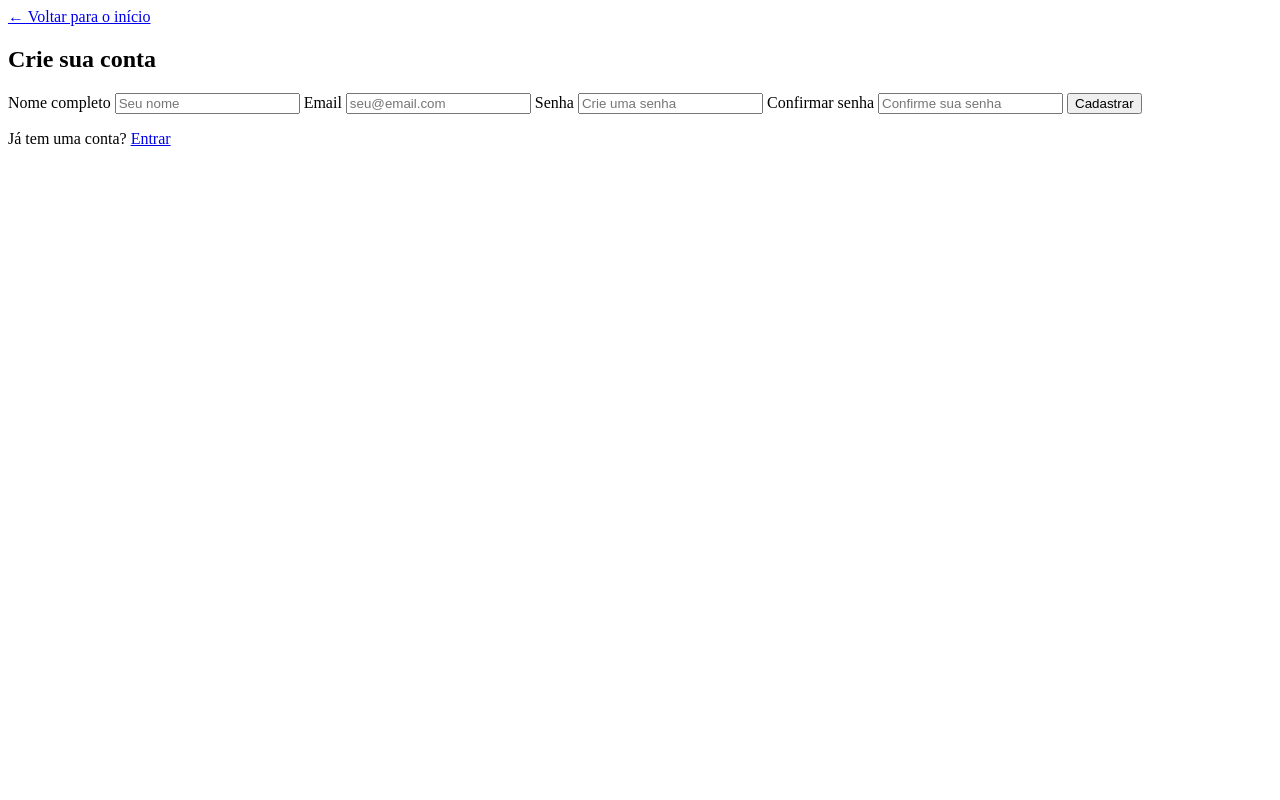
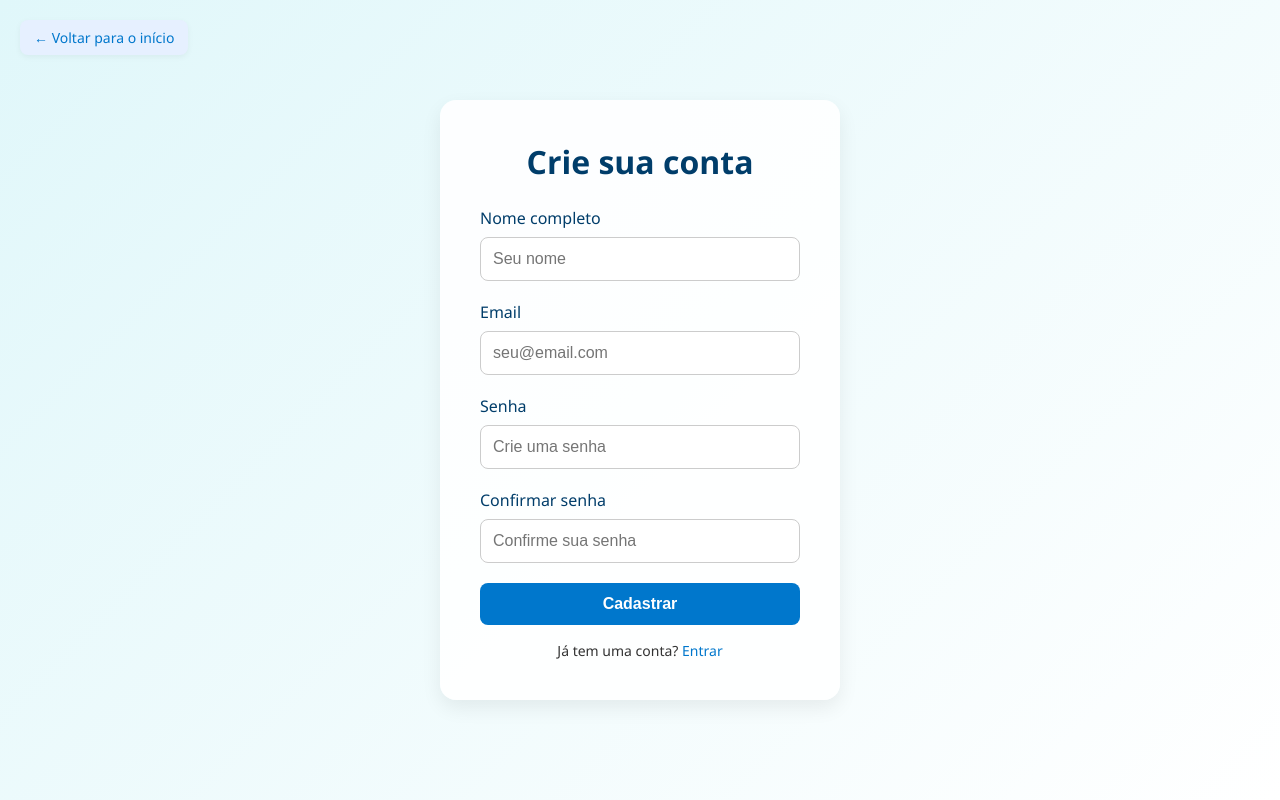
Before and after one commit to kzb12345/SaaS, a plain HTML site: page pages/cadastro.html in a window 1280 px wide. Drawn offline with Linux system fonts and the light colour scheme; files that its build step writes are made by us from their sources; the site is published under a folder, as on GitHub Pages, so addresses that start at the root find nothing.

Commit message:
Update cadastro.html

```diff
--- a/pages/cadastro.html
+++ b/pages/cadastro.html
@@ -4,10 +4,10 @@
   <meta charset="UTF-8" />
   <meta name="viewport" content="width=device-width, initial-scale=1.0" />
   <title>Cadastro</title>
-  <link rel="stylesheet" href="/assets/css/login.css" />
+  <link rel="stylesheet" href="assets/css/login.css" />
 </head>
 <body>
-    <a href="/index.html" class="voltar">← Voltar para o início</a>
+    <a href="index.html" class="voltar">← Voltar para o início</a>
   <div class="login-container">
     <h2>Crie sua conta</h2>
     <form action="#">
```
